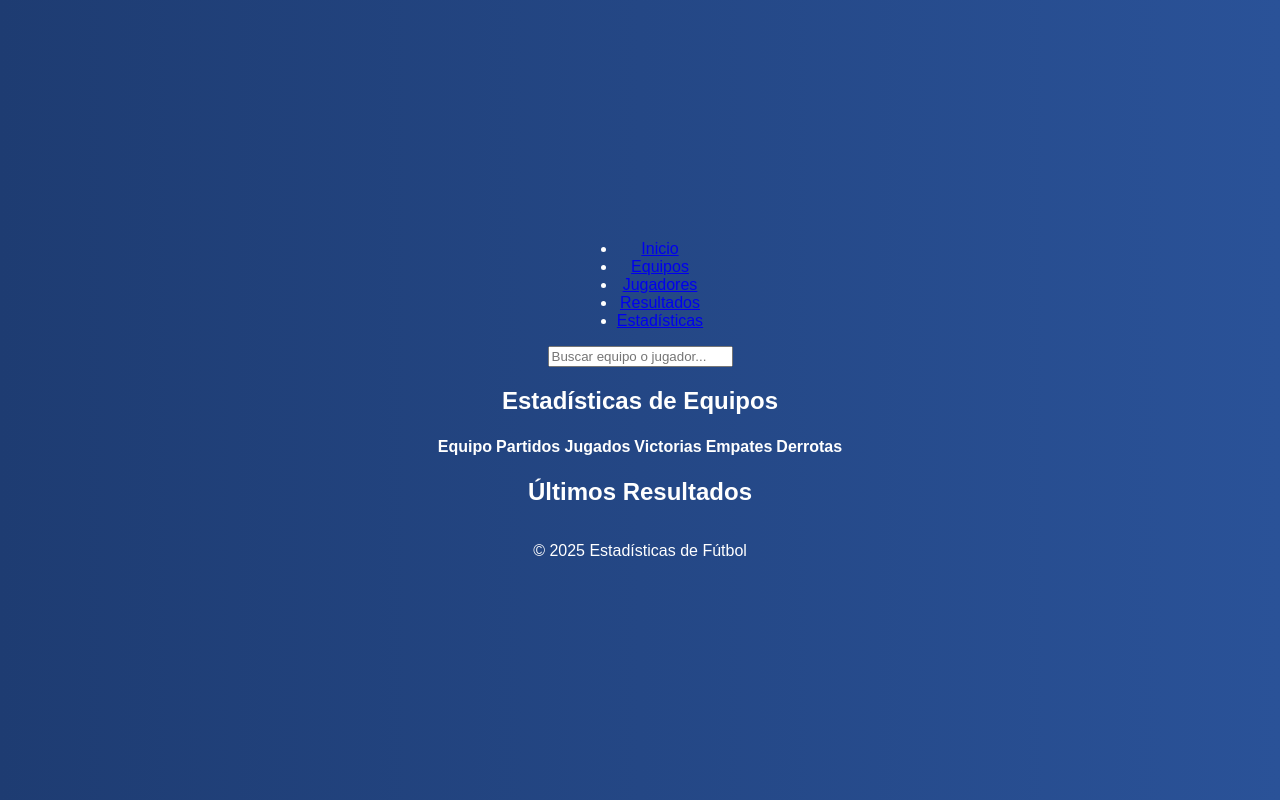
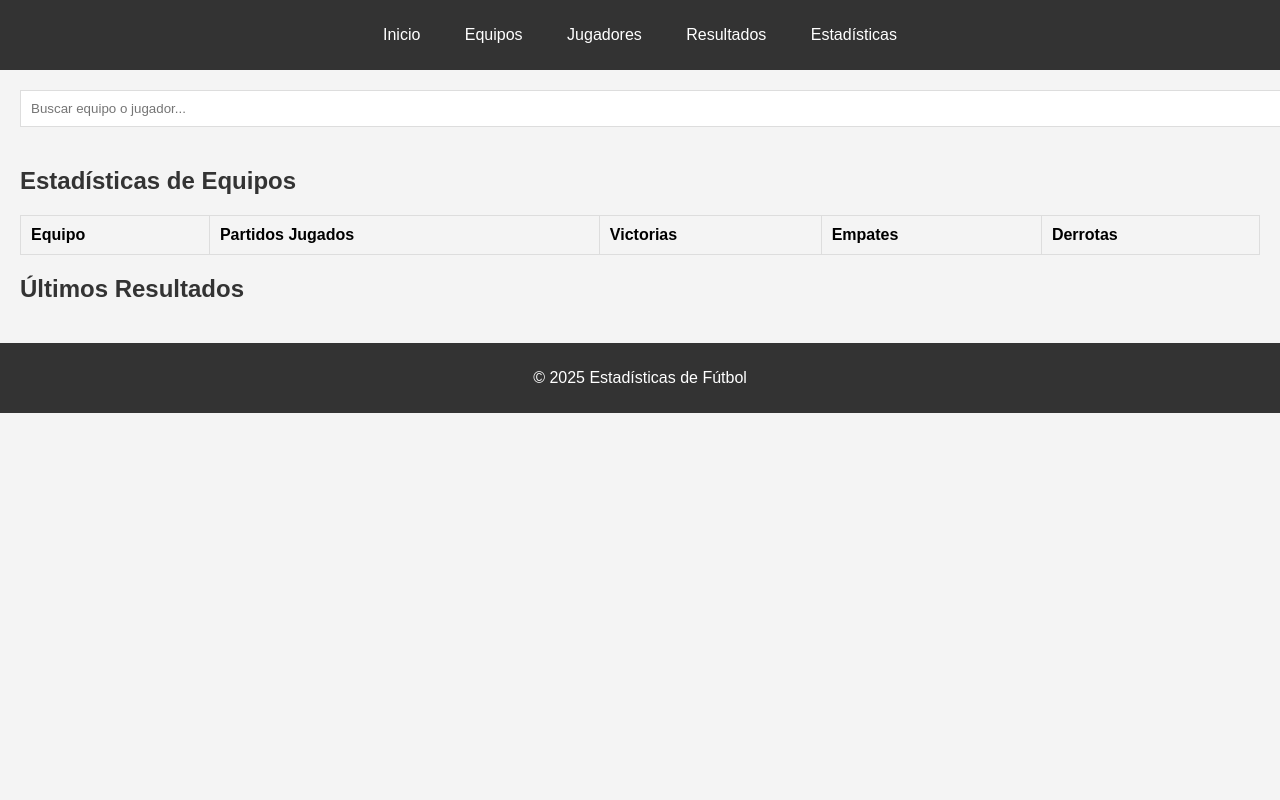
Before and after one commit to Patrick101021/Prueba, a plain HTML site: page index.html in a window 1280 px wide. Drawn offline with Linux system fonts and the light colour scheme.

Commit message:
Update styles.css

```diff
--- a/styles.css
+++ b/styles.css
@@ -1,62 +1,61 @@
-/* Estilos generales */
 body {
-    font-family: 'Arial', sans-serif;
-    background: linear-gradient(to right, #1e3c72, #2a5298);
-    color: white;
-    text-align: center;
+    font-family: Arial, sans-serif;
     margin: 0;
-    display: flex;
-    flex-direction: column;
-    justify-content: center;
-    align-items: center;
-    height: 100vh;
+    padding: 0;
+    background-color: #f4f4f4;
 }
 
-/* Navbar */
-.navbar {
-    background: rgba(0, 0, 0, 0.2);
-    width: 100%;
-    padding: 15px 0;
-    position: fixed;
-    top: 0;
-    left: 0;
+header {
+    background-color: #333;
+    padding: 10px 0;
     text-align: center;
-    box-shadow: 0px 4px 10px rgba(0, 0, 0, 0.2);
 }
 
-.titulo {
-    font-size: 2.5rem;
-    font-weight: bold;
-    margin: 0;
-    text-transform: uppercase;
-    letter-spacing: 2px;
+header nav ul {
+    list-style-type: none;
+    padding: 0;
 }
 
-/* Contenedor de cuadros */
-.container {
-    display: flex;
-    gap: 20px;
-    margin-top: 80px;
+header nav ul li {
+    display: inline;
+    margin: 0 20px;
 }
 
-/* Cuadros principales */
-.cuadro {
-    width: 140px;
-    height: 140px;
-    background: white;
-    color: #2a5298;
-    font-size: 18px;
-    font-weight: bold;
-    display: flex;
-    justify-content: center;
-    align-items: center;
-    border-radius: 20px;
-    box-shadow: 0 5px 15px rgba(0, 0, 0, 0.3);
-    cursor: pointer;
-    transition: transform 0.3s ease, box-shadow 0.3s ease;
+header nav ul li a {
+    color: #fff;
+    text-decoration: none;
 }
 
-.cuadro:hover {
-    transform: translateY(-8px);
-    box-shadow: 0 10px 20px rgba(0, 0, 0, 0.4);
+main {
+    padding: 20px;
 }
+
+h2 {
+    color: #333;
+}
+
+table {
+    width: 100%;
+    border-collapse: collapse;
+    margin-top: 20px;
+}
+
+table th, table td {
+    padding: 10px;
+    border: 1px solid #ddd;
+    text-align: left;
+}
+
+#search-bar {
+    width: 100%;
+    padding: 10px;
+    margin-bottom: 20px;
+    border: 1px solid #ddd;
+}
+
+footer {
+    background-color: #333;
+    color: #fff;
+    text-align: center;
+    padding: 10px;
+}
```
